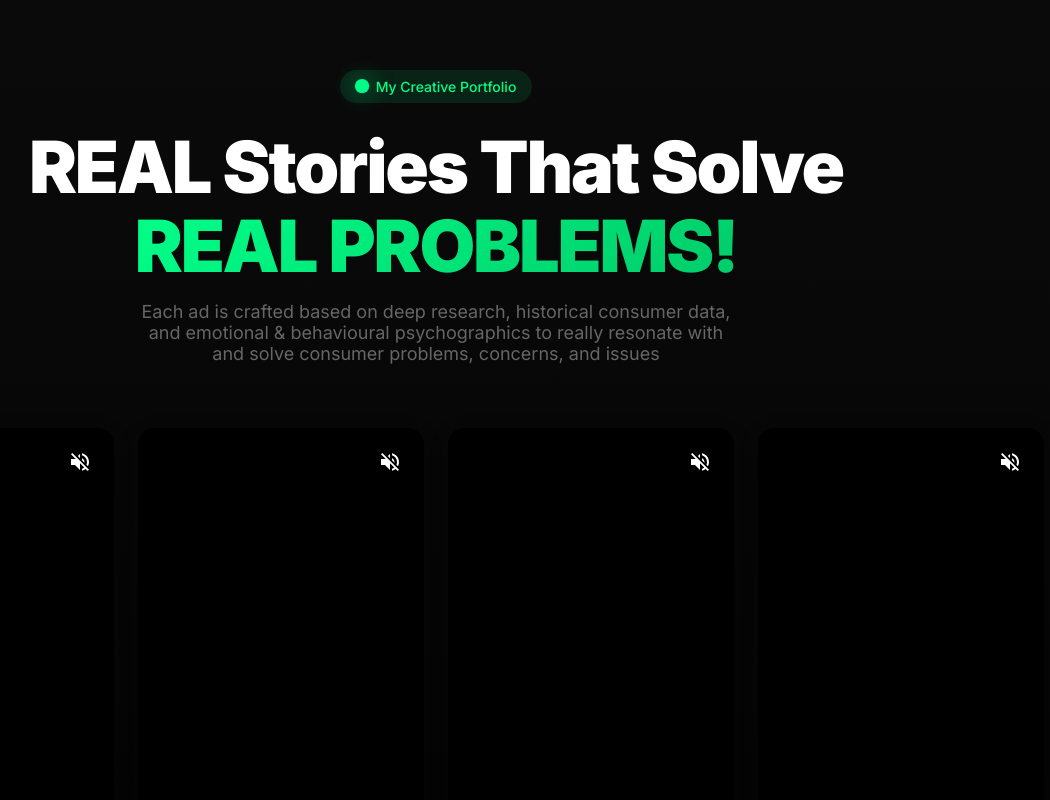
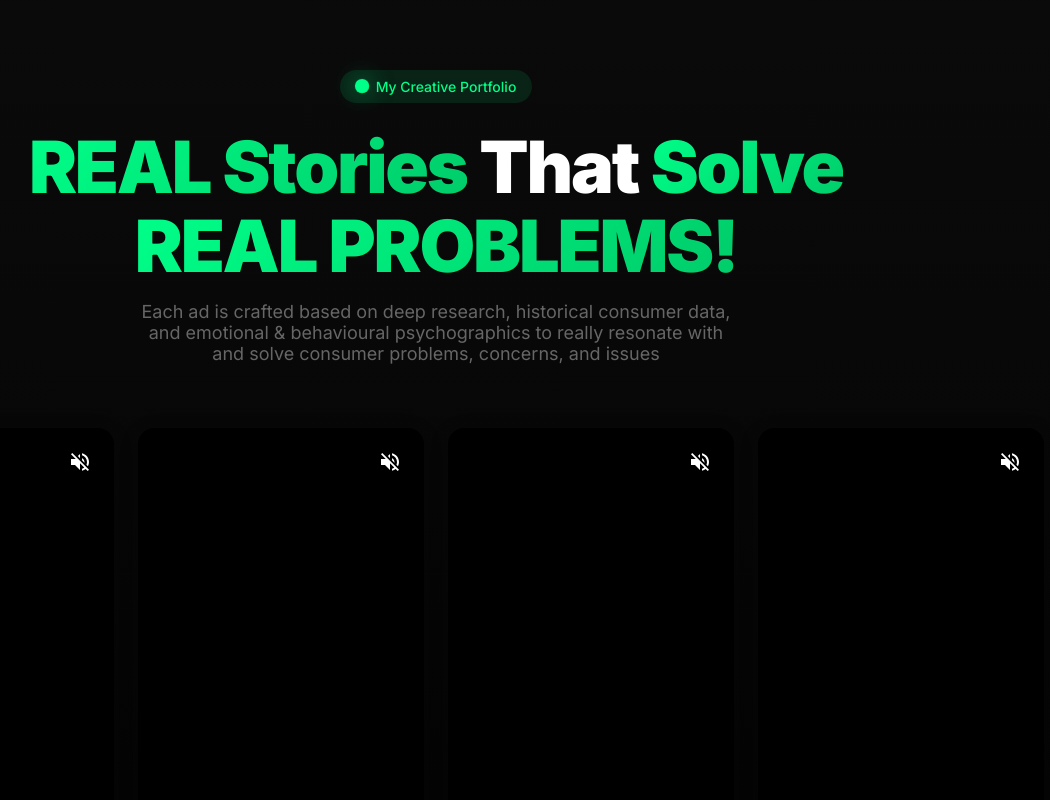
Before and after one commit to Mo-Ibra/jeremiah-portfolio, a Next.js app: page / in a window 1280 px wide. Shown: the part 4060-4860 px from the top of the page, without its empty margins (204-1254 px from the left). Built offline with nearby package versions, Linux system fonts and the light colour scheme; a web font is replaced by a local one.

Commit message:
Fix Colours Issue

```diff
--- a/components/Portfolio.js
+++ b/components/Portfolio.js
@@ -32,7 +32,7 @@ const Portfolio = () => {
       <div className="portfolio-container">
         <Header badgeText={"My Creative Portfolio"}>
           <h2 className="main-title">
-            REAL Stories That Solve  <br />{" "}
+            <span className="gradient-text">REAL Stories</span> That <span className="gradient-text">Solve</span>  <br />{" "}
             <span className="gradient-text">REAL PROBLEMS!</span>
           </h2>
           <p className="subtitle">
--- a/components/Principles.js
+++ b/components/Principles.js
@@ -12,9 +12,9 @@ export default function Principles() {
       <div className="principles-container">
         <Header badgeText={"My Process"}>
           <h2 className="main-title">
-            This is EXACTLY what will
+            This is <span className="gradient-text">EXACTLY</span> what will
             <br />
-            <span className="gradient-text">happen when you work with me</span>
+            <span>happen when you <span className="gradient-text">work with me</span></span>
           </h2>
         </Header>
 
```
Also changed, not shown: app/globals.css (line endings or trailing spaces).
